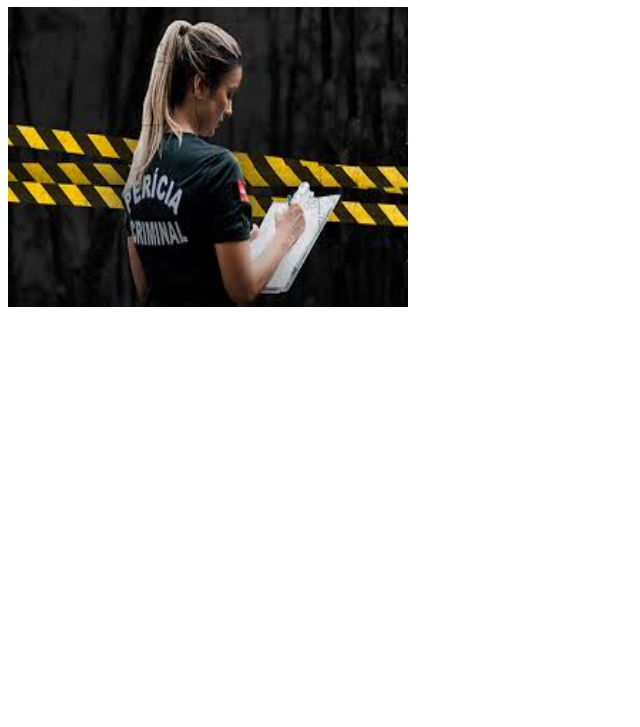
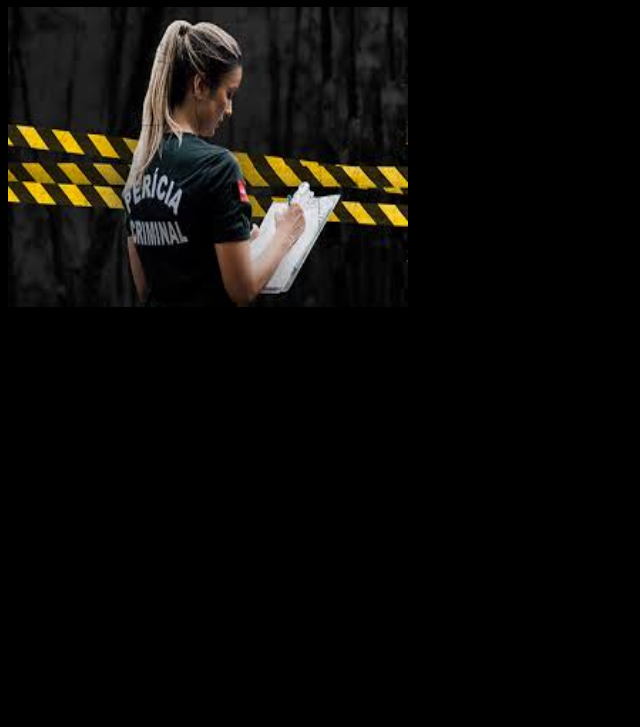
Before and after one commit to paulacristina1/paulacristina1.github.io, a plain HTML site: page index.html in a window 1280 px wide. Shown: the part 73-800 px from the top of the page, without its empty margins (0-640 px from the left). Drawn offline with Linux system fonts and the light colour scheme.

Commit message:
Update style.css

```diff
--- a/style.css
+++ b/style.css
@@ -1,4 +1,4 @@
-boby {
+body {
   background-color: black;
     color: white;
 }
```
